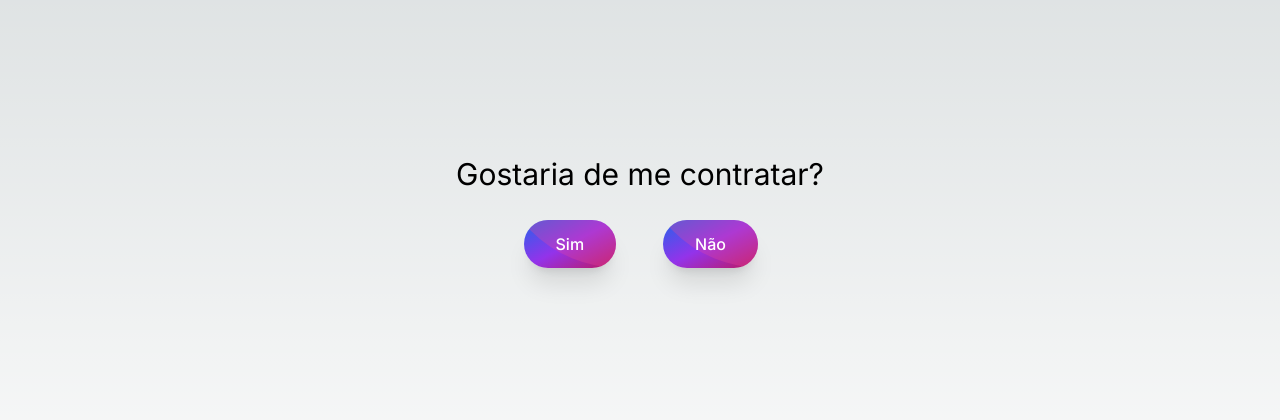
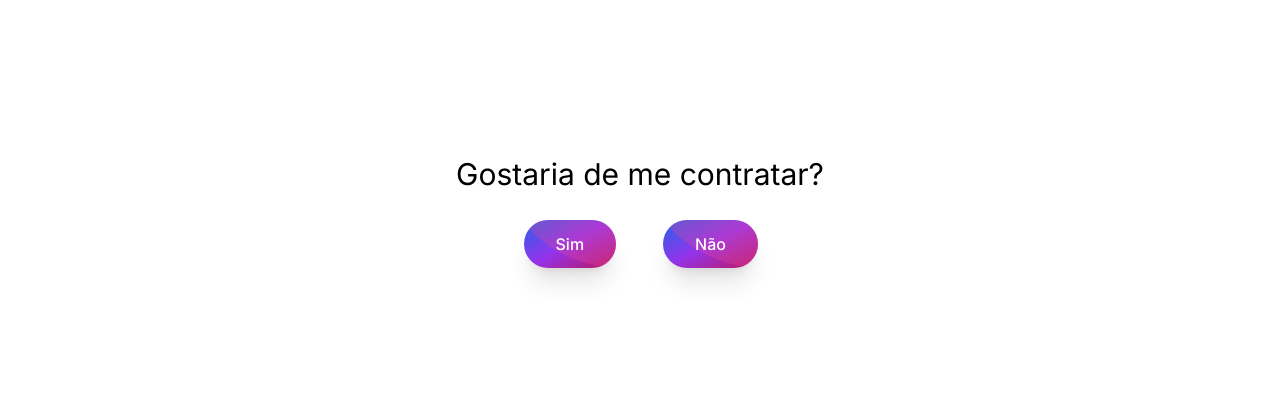
Before and after one commit to kennedysmartins/me-contrate, a Next.js app: page / in a window 1280 px wide. Shown: the part 184-604 px from the top of the page. Built offline with nearby package versions, Linux system fonts and the light colour scheme.

Commit message:
animations and global css

```diff
--- a/src/app/globals.css
+++ b/src/app/globals.css
@@ -2,27 +2,40 @@
 @tailwind components;
 @tailwind utilities;
 
-:root {
-  --foreground-rgb: 0, 0, 0;
-  --background-start-rgb: 214, 219, 220;
-  --background-end-rgb: 255, 255, 255;
-}
-
-@media (prefers-color-scheme: dark) {
-  :root {
-    --foreground-rgb: 255, 255, 255;
-    --background-start-rgb: 0, 0, 0;
-    --background-end-rgb: 0, 0, 0;
+@layer utilities {
+  .animation-delay-2000 {
+    animation-delay: 2s
+  }
+  .animation-delay-4000 {
+    animation-delay: 4s
   }
 }
 
+* {
+  margin: 0;
+  padding: 0;
+  box-sizing: border-box;
+}
+
+html {
+  /* width: 100dvh; */
+  height: 100dvh;
+  overflow: hidden;
+}
+
 body {
-  color: rgb(var(--foreground-rgb));
-  background: linear-gradient(
-      to bottom,
-      transparent,
-      rgb(var(--background-end-rgb))
-    )
-    rgb(var(--background-start-rgb));
     -webkit-tap-highlight-color: transparent;
 }
+
+@keyframes slide-up {
+  from {
+    transform: translateY(100%);
+  }
+  to {
+    transform: translateY(0);
+  }
+}
+
+.animate-slide-up {
+  animation: slide-up 0.5s ease-out;
+}
--- a/tailwind.config.ts
+++ b/tailwind.config.ts
@@ -13,6 +13,25 @@ const config: Config = {
         'gradient-conic':
           'conic-gradient(from 180deg at 50% 50%, var(--tw-gradient-stops))',
       },
+      animation: {
+        blob: "blob 4s infinite",
+      },
+      keyframes: {
+        blob: {
+          "0%": {
+            transform: "translate(0px, 0px) scale(1)",
+          },
+          "33%": {
+            transform: "scale(translate(30px, -50px) 1.1)",
+          },
+          "66%": {
+            transform: "translate(-20px, 20px) scale(0.9)",
+          },
+          "100%": {
+            transform: "translate(0px, 0px) scale(1)",
+          },
+        }
+      },
     },
   },
   plugins: [],
```
